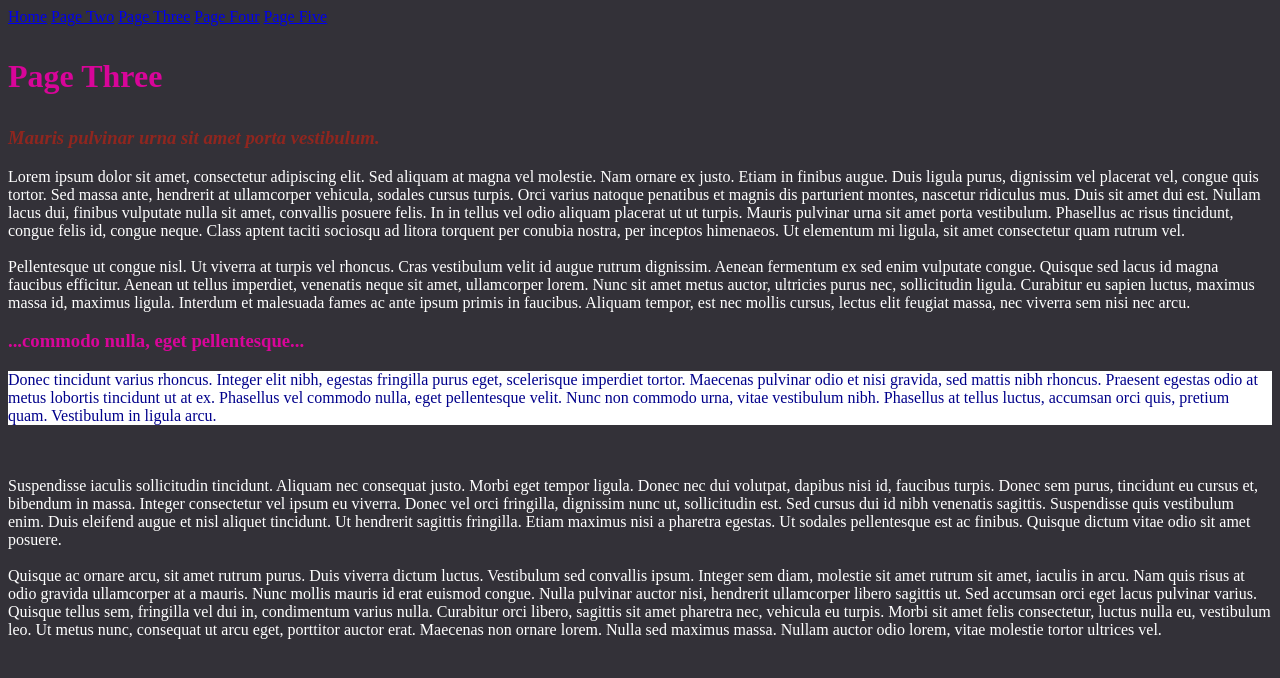
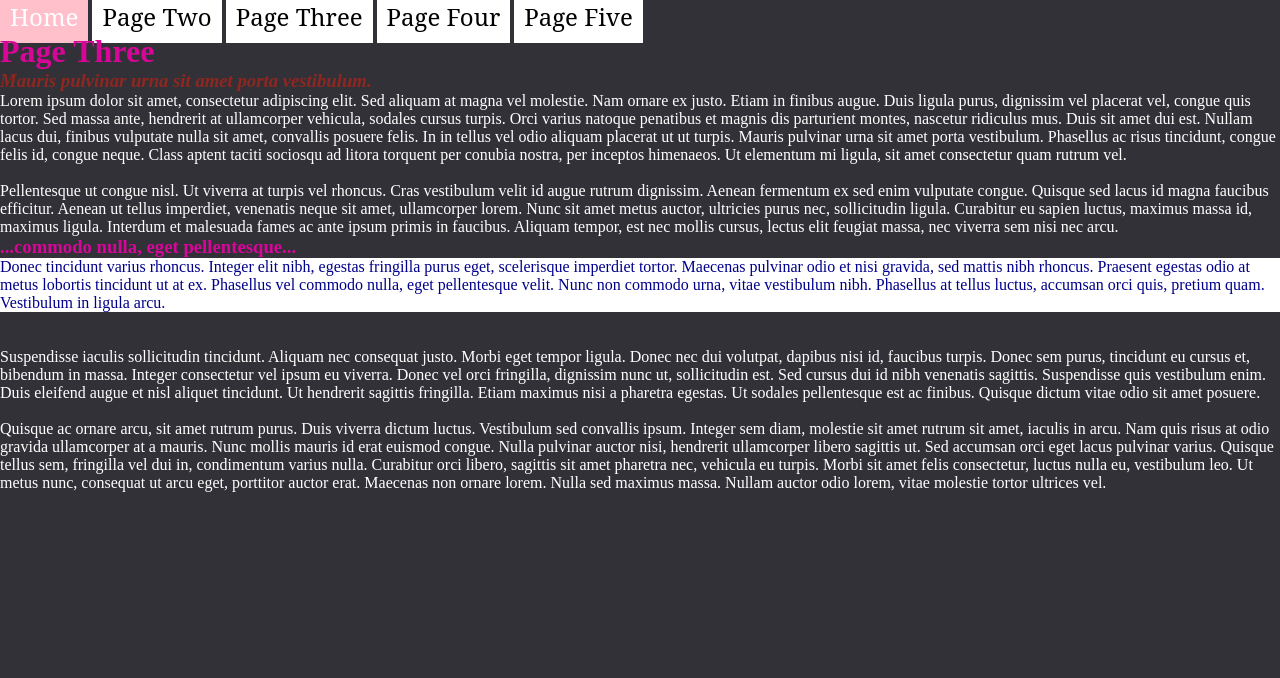
Before and after one commit to Tee-Nguyen/Assignment_3, a plain HTML site: page pagethree.html in a window 1280 px wide. Drawn offline with Linux system fonts and the light colour scheme.

Commit message:
updated index

```diff
--- a/pagethree.html
+++ b/pagethree.html
@@ -2,6 +2,9 @@
 <html>
 <head>
     <title>Page Three</title>
+
+
+    <link href="style/style.css" rel="stylesheet">
 
    <style>
 
--- /dev/null
+++ b/style/style.css
@@ -0,0 +1,30 @@
+
+.grid-container {
+    display: grid;
+    grid-template-columns: auto auto auto auto auto;
+
+}
+
+a {
+    font-family: 'Serif';
+    text-align: center;
+    padding: 10px;
+    background-color: white;
+    text-decoration: none;
+    font-size: 1.5em;
+    color: black;
+}
+
+a:hover {
+    background-color: pink;
+    color: white;
+
+}
+    * {
+
+        padding: 0px;
+
+        margin: 0px;
+
+        box-sizing: border-box;
+        }
```
Also changed, not shown: index.html (+3 -0 lines), pagefive.html (+2 -0 lines), pagefour.html (+2 -0 lines), pagetwo.html (+2 -0 lines).
